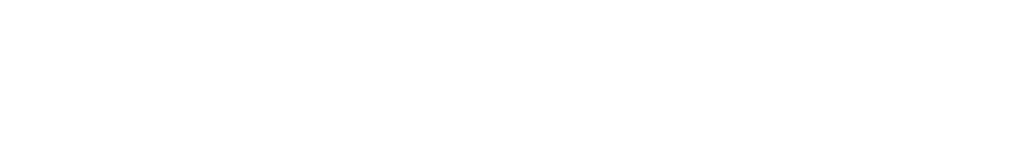
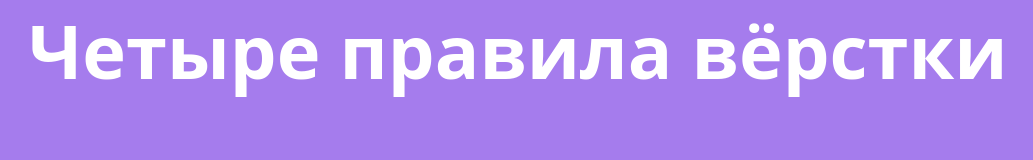
Before and after one commit to blindgavr/first-project, a plain HTML site: page index.html in a window 1280 px wide. Shown: the whole page, without its empty margins (122-1155 px from the left). Drawn offline with Linux system fonts and the light colour scheme; files that its build step writes are made by us from their sources.

Commit message:
Добавлена разметка, верстка и стили

```diff
--- a/index.html
+++ b/index.html
@@ -1,2 +1,17 @@
-<head>
-</head>
+<!DOCTYPE html>
+<html lang="ru">
+  <head>
+    <meta charset="UTF-8" />
+    <meta name="viewport" content="width=device-width, initial-scale=1.0" />
+    <title>4 правила вёрстки</title>
+    <link rel="stylesheet" href="https://code.s3.yandex.net/web-code/fonts/fonts.css" />
+    <link rel="stylesheet" href="styles/style.css" />
+  </head>
+  <body>
+    <header>
+      <div>
+        <h1>Четыре правила вёрстки</h1>
+      </div>
+    </header>
+  </body>
+</html>
--- a/style.css
+++ b/style.css
@@ -0,0 +1,34 @@
+body {
+  min-width: 850px;
+}
+
+body,
+h1 {
+  margin: 0;
+}
+
+body {
+  font-family: 'Open Sans', Arial, sans-serif;
+}
+
+header {
+  height: 100vh;
+  text-align: center;
+  background-color: #eee;
+  background-image: url(https://code.s3.yandex.net/web-code/images/freetrack/03/cover.png);
+  background-position: center;
+  background-size: cover;
+}
+
+h1 {
+  color: white;
+  font-size: 74px;
+
+  /* Переведите заголовок в верхний регистр */
+}
+
+div {
+  width: 100%;
+  height: 100%;
+  background-color: rgb(95 13 238 / 0.5);
+}
```
